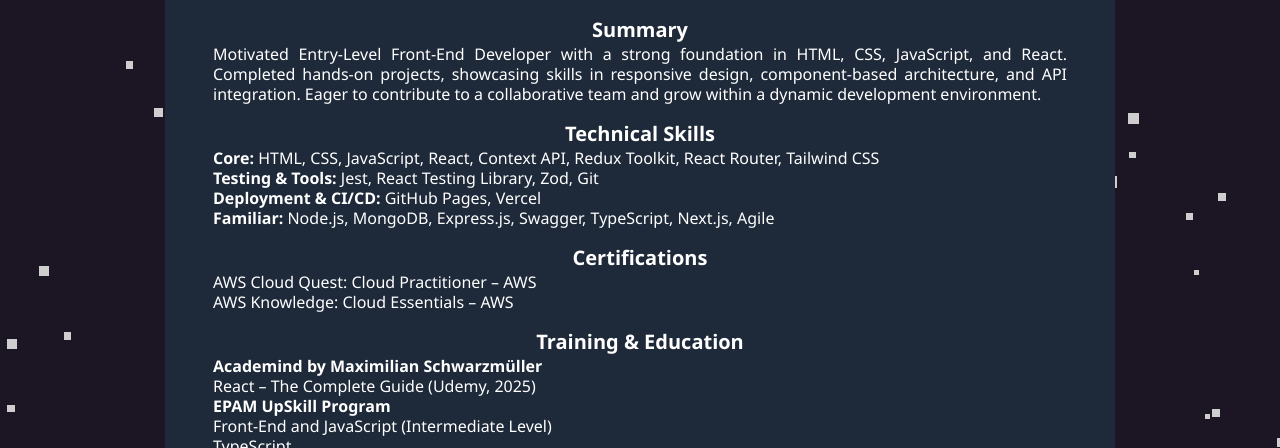
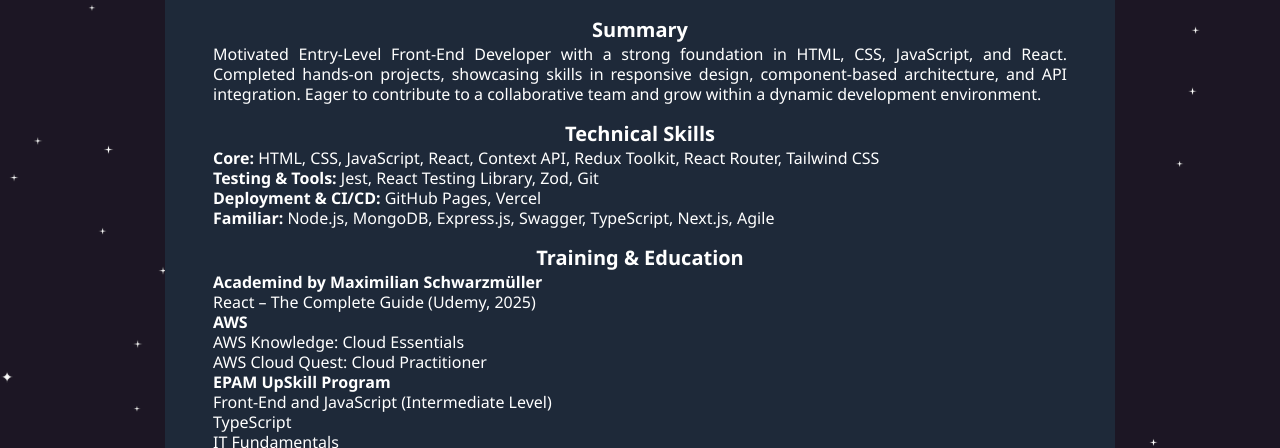
Before and after one commit to IntToLong/Resume, a website built with Vite: page index.html in a window 1280 px wide. Shown: the part 296-744 px from the top of the page. Built offline with nearby package versions, Linux system fonts and the light colour scheme; animation ran at ten frames a second.

Commit message:
change resume text

```diff
--- a/index.html
+++ b/index.html
@@ -8,7 +8,7 @@
   <title>Resume - Nataliia Liubynets</title>
 </head>
 
-<body class="h-full w-full cursor-[url(/rocket.svg),_default]">
+<body class="h-full w-full cursor-[url(/rocket.svg),_default] bg-[#1c1624]">
   <canvas id="canvas" class="w-full h-full fixed -z-10 block top-0 left-0 print:hidden"></canvas>
   <div class="z-10 bg-transparent w-[950px] mx-auto py-10 cursor-default print:hidden">
     <ul class="flex justify-between items-center cursor-pointer text-white">
@@ -110,19 +110,18 @@
           <li><strong>Familiar:</strong> Node.js, MongoDB, Express.js, Swagger, TypeScript, Next.js, Agile</li>
         </ul>
       </section>
-      <section class="my-4">
-        <h2 class="header-center">Certifications</h2>
-        <ul>
-          <li>AWS Cloud Quest: Cloud Practitioner – AWS</li>
-          <li>AWS Knowledge: Cloud Essentials – AWS</li>
-        </ul>
-      </section>
+
       <section class="my-4">
         <h2 class="header-center">Training & Education</h2>
         <ul>
           <li>
             <strong>Academind by Maximilian Schwarzmüller</strong><br />
             React – The Complete Guide (Udemy, 2025)
+          </li>
+          <li>
+            <strong>AWS</strong><br />
+            AWS Knowledge: Cloud Essentials<br />
+            AWS Cloud Quest: Cloud Practitioner
           </li>
           <li>
             <strong>EPAM UpSkill Program</strong><br />
@@ -243,7 +242,7 @@
     </main>
   </div>
 
-  <script type="module" src="/src/main.ts"></script>
+  <script type="module" src="/src/main.ts" defer></script>
 </body>
 
 </html>
--- a/src/createStars.ts
+++ b/src/createStars.ts
@@ -62,30 +62,13 @@
 		new THREE.BufferAttribute(getRandomParticelPos(1500), 3)
 	);
 
-	const loader = new THREE.TextureLoader();
+	const fallbackMaterial = new THREE.PointsMaterial({
+		size: 0.05,
+		color: 0xffffff,
+	});
 
-	// material
-	const materials = [
-		new THREE.PointsMaterial({
-			size: 0.05,
-			map: loader.load(
-				'https://raw.githubusercontent.com/Kuntal-Das/textures/main/sp1.png'
-			),
-			transparent: true,
-			// color: "#ff0000"
-		}),
-		new THREE.PointsMaterial({
-			size: 0.075,
-			map: loader.load(
-				'https://raw.githubusercontent.com/Kuntal-Das/textures/main/sp2.png'
-			),
-			transparent: true,
-			// color: "#0000ff"
-		}),
-	];
-
-	const starsT1 = new THREE.Points(geometrys[0], materials[0]);
-	const starsT2 = new THREE.Points(geometrys[1], materials[1]);
+	const starsT1 = new THREE.Points(geometrys[0], fallbackMaterial.clone());
+	const starsT2 = new THREE.Points(geometrys[1], fallbackMaterial.clone());
 	scene.add(starsT1);
 	scene.add(starsT2);
 
@@ -110,5 +93,26 @@
 		// loop
 		requestAnimationFrame(render);
 	};
-	requestAnimationFrame(render);
+
+	window.addEventListener('load', () => {
+		renderer.setSize(window.innerWidth, window.innerHeight, false);
+		requestAnimationFrame(render);
+	});
+
+	const loader = new THREE.TextureLoader();
+
+	loader.load('Resume/sp1.png', (texture1) => {
+		starsT1.material = new THREE.PointsMaterial({
+			size: 0.05,
+			map: texture1,
+			transparent: true,
+		});
+	});
+	loader.load('Resume/sp2.png', (texture2) => {
+		starsT2.material = new THREE.PointsMaterial({
+			size: 0.075,
+			map: texture2,
+			transparent: true,
+		});
+	});
 };
--- a/src/style.css
+++ b/src/style.css
@@ -9,10 +9,10 @@
 
 	--color-primary: #2c3e50;
 	--color-secondary: #7f8c8d;
-  --color-accent-light: #60a5fa;
+  	--color-accent-light: #60a5fa;
 	--color-accent-dark: #3d6ee9;
 	--color-bg: #f4f6f8;
-  --color-bg-transparent: #00000030;
+  	--color-bg-transparent: #00000030;
 }
 
 @utility flex-center {
```
Also changed, not shown: public/sp1.png (added), public/sp2.png (added).
